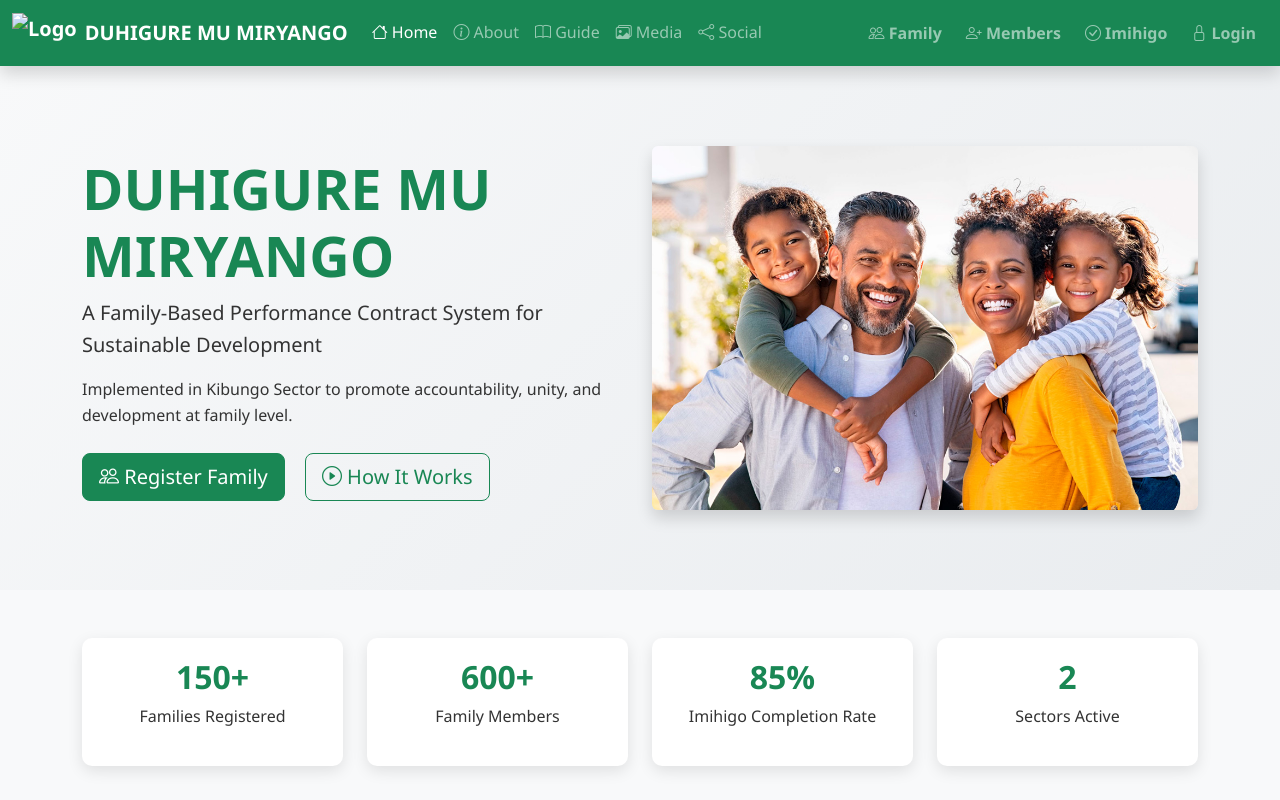
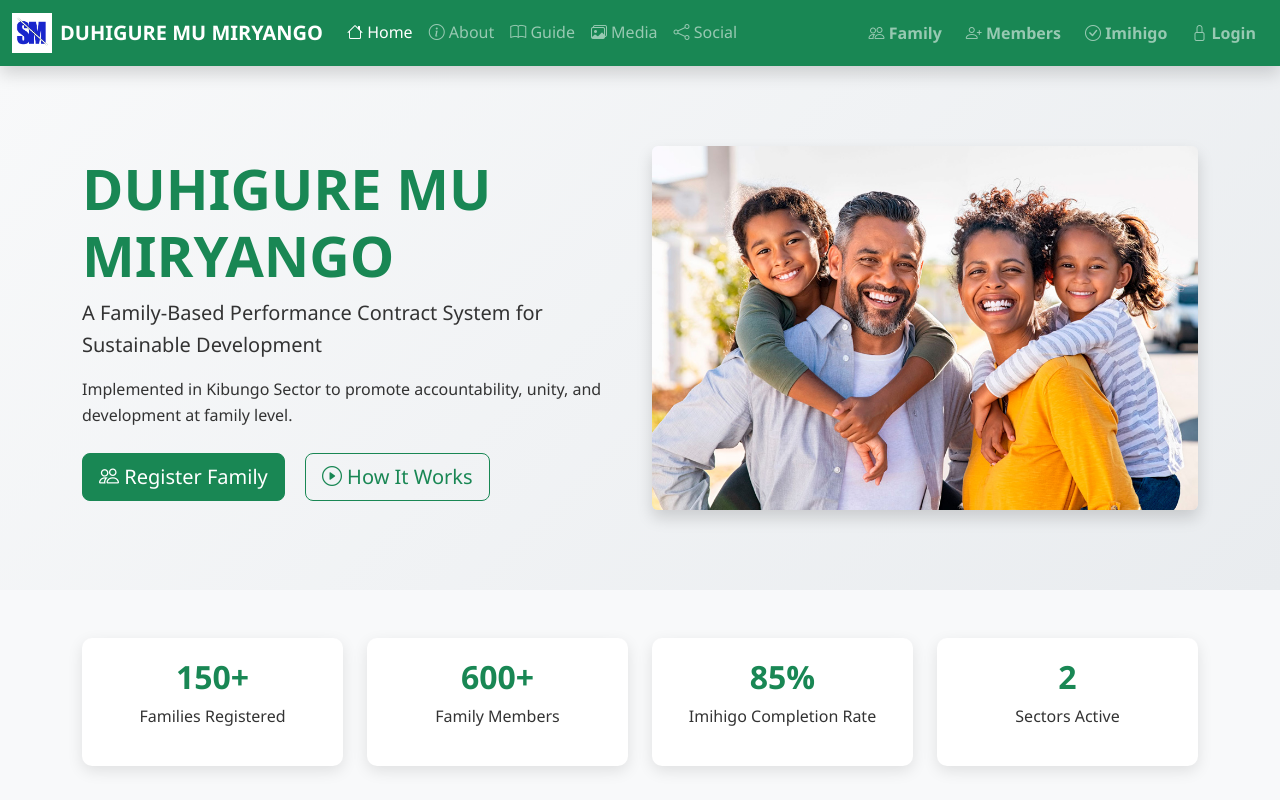
Before and after one commit to GermainGihozo/duhigure, a website: page public/index.html in a window 1280 px wide. Shown: the top 800 px of the page. Drawn offline with nearby package versions, Linux system fonts and the light colour scheme.

Commit message:
logo added

```diff
--- a/public/navbar.html
+++ b/public/navbar.html
@@ -2,7 +2,7 @@
 <nav class="navbar navbar-expand-lg navbar-dark bg-success shadow sticky-top">
     <div class="container-fluid">
         <a class="navbar-brand fw-bold d-flex align-items-center" href="index.html">
-            <img src="images/logo.png" alt="Logo" height="40" class="me-2">
+            <img src="images/logo.jpg" alt="Logo" height="40" class="me-2">
             DUHIGURE MU MIRYANGO
         </a>
 
```
Also changed, not shown: public/images/logo.jpg (added).
